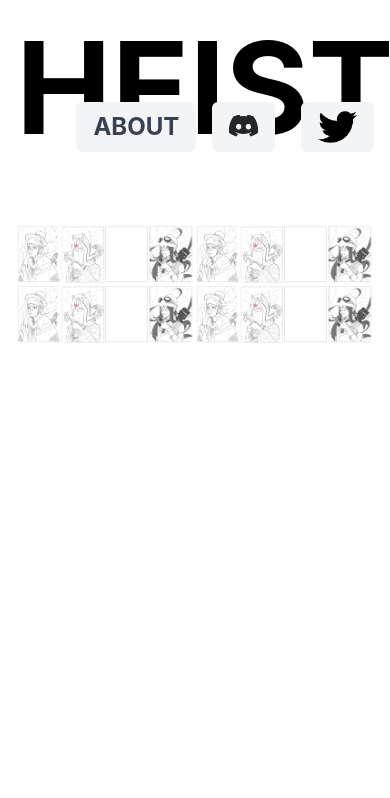
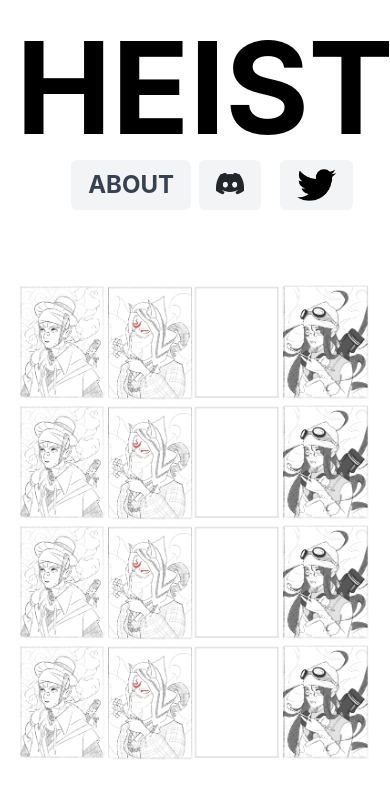
Before and after one commit to superbuffcsdev/frontend, a React (Create React App) app: page / in a window 390 px wide. Shown: the top 798 px of the page. Built offline with nearby package versions, Linux system fonts and the light colour scheme.

Commit message:
Enhance mobile experience

```diff
--- a/public/index.html
+++ b/public/index.html
@@ -2,14 +2,14 @@
 <html lang="en">
   <head>
     <meta charset="utf-8" />
-    <link rel="icon" href="%PUBLIC_URL%/favicon.ico" />
+    <link rel="icon" href="%PUBLIC_URL%/logo.jpg" />
     <meta name="viewport" content="width=device-width, initial-scale=1" />
     <meta name="theme-color" content="#000000" />
     <meta
       name="description"
       content="Web site created using create-react-app"
     />
-    <link rel="apple-touch-icon" href="%PUBLIC_URL%/logo192.png" />
+    <link rel="apple-touch-icon" href="%PUBLIC_URL%/logo.jpg" />
     <!--
       manifest.json provides metadata used when your web app is installed on a
       user's mobile device or desktop. See https://developers.google.com/web/fundamentals/web-app-manifest/
@@ -24,7 +24,7 @@
       work correctly both with client-side routing and a non-root public URL.
       Learn how to configure a non-root public URL by running `npm run build`.
     -->
-    <title>React App</title>
+    <title>HEIST</title>
   </head>
   <body>
     <noscript>You need to enable JavaScript to run this app.</noscript>
--- a/src/about.tsx
+++ b/src/about.tsx
@@ -5,13 +5,24 @@ export const About = () => {
     return (
         <div className='bg-white'>
             <div className="mx-auto max-w-screen-xl py-12 px-4 sm:px-6 space-y-12">
-                <div className='grid grid-cols-4'>
-                    <div >
-                        <img className='place-self-start' src='./logo.jpg'/>
+                <div className='hidden sm:block grid grid-cols-4'>
+                    <div className='grid grid-cols-4'>
+                        <div >
+                            <img className='place-self-start' src='./logo.jpg'/>
+                        </div>
+                        <div className='space-y-12 col-span-3'>
+                            <h2 className="text-8xl font-bold">THE NFT</h2>
+                            <div className='text-xl'>Lorem ipsum dolor sit amet, consectetur adipiscing elit. Sed id ante sit amet tortor scelerisque sollicitudin et at nibh. Phasellus in ante diam. Vivamus id dignissim neque, eget bibendum mi. Mauris ullamcorper dui et erat hendrerit, at consectetur nulla viverra. Proin nec augue condimentum, semper felis at, euismod ligula. Praesent id purus tincidunt, viverra orci sed, molestie orci. Nunc mattis nisi facilisis metus suscipit, vel bibendum mi ultricies. Donec nec arcu ex. Aliquam convallis ac nibh eget scelerisque. Vestibulum faucibus laoreet eros quis rhoncus. In congue aliquet felis a mattis. Morbi tellus dui, interdum sed lectus euismod, consectetur dapibus orci.</div>
+                        </div>
                     </div>
-                    <div className='space-y-12 col-span-3'>
-                        <h2 className="text-8xl font-bold">THE COLLECTION</h2>
-                        <div className='text-xl'>Lorem ipsum dolor sit amet, consectetur adipiscing elit. Sed id ante sit amet tortor scelerisque sollicitudin et at nibh. Phasellus in ante diam. Vivamus id dignissim neque, eget bibendum mi. Mauris ullamcorper dui et erat hendrerit, at consectetur nulla viverra. Proin nec augue condimentum, semper felis at, euismod ligula. Praesent id purus tincidunt, viverra orci sed, molestie orci. Nunc mattis nisi facilisis metus suscipit, vel bibendum mi ultricies. Donec nec arcu ex. Aliquam convallis ac nibh eget scelerisque. Vestibulum faucibus laoreet eros quis rhoncus. In congue aliquet felis a mattis. Morbi tellus dui, interdum sed lectus euismod, consectetur dapibus orci.</div>
+                </div>
+                <div className='block sm:hidden'>
+                    <div className='space-y-12'>
+                        <h2 className="text-8xl font-bold text-center">THE NFT</h2>
+                        <div className='object-center'>
+                            <img className='object-center' src='./logo.jpg'/>
+                        </div>
+                        <div className='text-xl text-center'>Lorem ipsum dolor sit amet, consectetur adipiscing elit. Sed id ante sit amet tortor scelerisque sollicitudin et at nibh. Phasellus in ante diam. Vivamus id dignissim neque, eget bibendum mi. Mauris ullamcorper dui et erat hendrerit, at consectetur nulla viverra. Proin nec augue condimentum, semper felis at, euismod ligula. Praesent id purus tincidunt, viverra orci sed, molestie orci. Nunc mattis nisi facilisis metus suscipit, vel bibendum mi ultricies. Donec nec arcu ex. Aliquam convallis ac nibh eget scelerisque. Vestibulum faucibus laoreet eros quis rhoncus. In congue aliquet felis a mattis. Morbi tellus dui, interdum sed lectus euismod, consectetur dapibus orci.</div>
                     </div>
                 </div>
             </div>
--- a/src/header.tsx
+++ b/src/header.tsx
@@ -5,9 +5,11 @@ export const Header = () => {
     return (
         <div className='bg-white'>
             <div className="mx-auto max-w-8xl py-6 px-4 sm:px-8 lg:px-10 space-y-6">
-                <div className='grid grid-cols-2 gap 4'>
-                    <div className='text-9xl font-bold'><Link to="/">HEIST</Link></div>
-                    <div className='col-end-4 place-self-end grid grid-cols-4 gap-4'>
+                <div className='grid grid-cols-1 sm:grid-cols-2 gap-2'>
+                    <div className='text-center sm:text-left text-9xl font-bold'>
+                        <Link to="/">HEIST</Link>
+                    </div>
+                    <div className='sm:col-end-4 place-self-center sm:place-self-end grid grid-cols-4 gap-2'>
                         <div className='col-span-2 place-self-end'>
                             <Link to="/about">
                                 <button type="button" className="inline-flex items-center rounded-md border border-transparent bg-gray-100 px-4 py-2 text-2xl font-bold text-gray-700 hover:bg-gray-200">
--- a/src/home.tsx
+++ b/src/home.tsx
@@ -4,7 +4,7 @@ export const Home = () => {
     return (
         <div className='bg-white'>
             <div className="mx-auto max-w-8xl py-12 px-4 sm:px-6 lg:px-8 space-y-12">
-                <div className='grid grid-cols-2 gap 4'>
+                <div className='grid grid-cols-1 sm:grid-cols-2'>
                     <img src='./header.png'/>
                     <img className='place-self-end' src='./header.png'/>
                     <img src='./header.png'/>
--- a/src/team.tsx
+++ b/src/team.tsx
@@ -54,7 +54,7 @@ const people = [
                     <div className="space-y-2">
                         <div className="space-y-1 text-lg font-medium leading-6">
                         <ul className="flex space-x-5">
-                            <li><h3>{person.name}</h3></li>
+                            <li><h3 className='font-bold text-xl'>{person.name}</h3></li>
                             <li>
                                 <a href={person.twitterUrl} className="text-gray-400 hover:text-gray-500">
                                     <span className="sr-only">Twitter</span>
@@ -64,7 +64,7 @@ const people = [
                                 </a>
                             </li>
                         </ul>
-                        <p className="text-gray-600">{person.role}</p>
+                        <p className="text-gray-600 text-xl">{person.role}</p>
                         </div>
                     </div>
                     </div>
```
